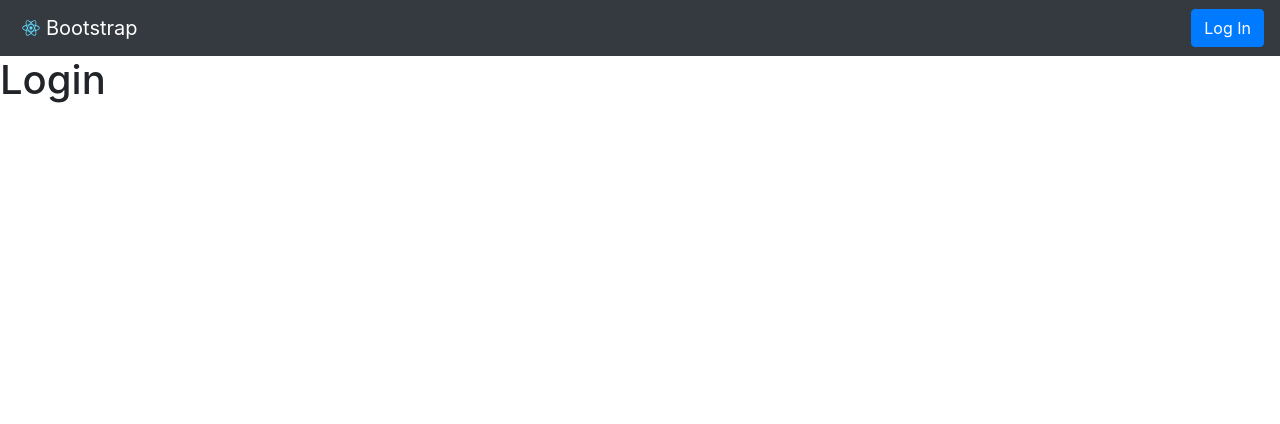
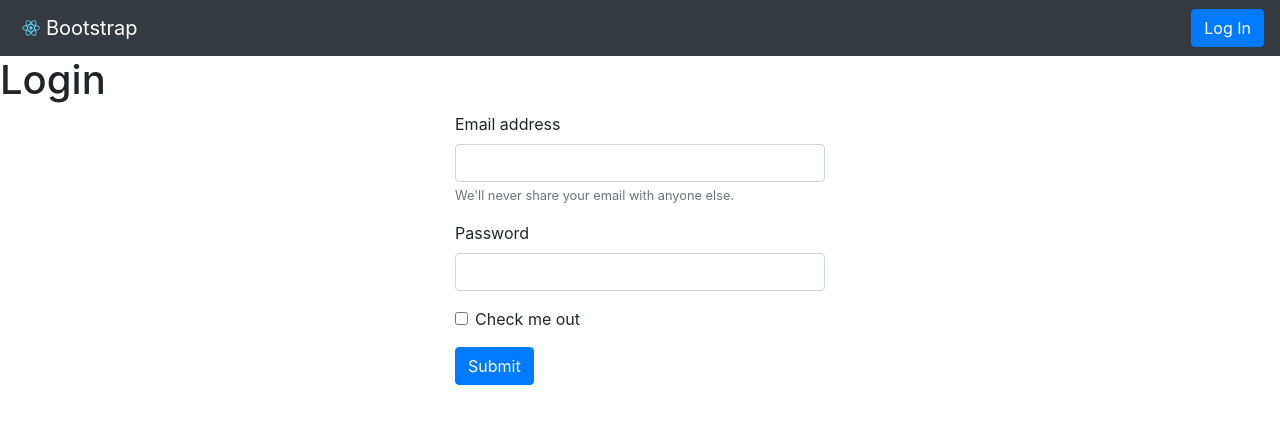
Before and after one commit to MustafaAljuaidi/frontend, a React (Create React App) app: page /login in a window 1280 px wide. Shown: the top 424 px of the page. Built offline with nearby package versions, Linux system fonts and the light colour scheme.

Commit message:
Updated Login Page

```diff
--- a/src/LoginPage.js
+++ b/src/LoginPage.js
@@ -6,6 +6,38 @@ import React from 'react';
         <div>
              <NavBar />
              <h1>Login</h1>
+
+            <div className="container">
+                <div className="row">
+                    <div className="col-sm"
+                    style={{maxWidth: '400px', margin: '0 auto'}}>
+                        <form>
+                            <div className="form-group">
+                                <label for="exampleInputEmail1">
+                                    Email address
+                                </label>
+                                <input type="email"
+                                className="form-control"
+                                id="exampleInputEmail1" aria-describedby="emailHelp"/>
+                                <small id="emailHelp" className="form-text text-muted">We'll never share your email with anyone else.</small>
+                            </div>
+                            <div className="form-group">
+                                <label for="exampleInputPassword1">Password</label>
+                                <input type="password"
+                                className="form-control"
+                                id="exampleInputPassword1"/>
+                            </div>
+                            <div className="form-group form-check">
+                                <input type="checkbox"
+                                className="form-check-input"
+                                id="exampleCheck1"/>
+                                <label className="form-check-label" for="exampleCheck1">Check me out</label>
+                            </div>
+                            <button type="submit" className="btn btn-primary">Submit</button>
+                    </form>
+                </div>
+            </div>
+          </div>
         </div>
     )
 }
```
Lines whose indentation alone changed are shown as unchanged.
